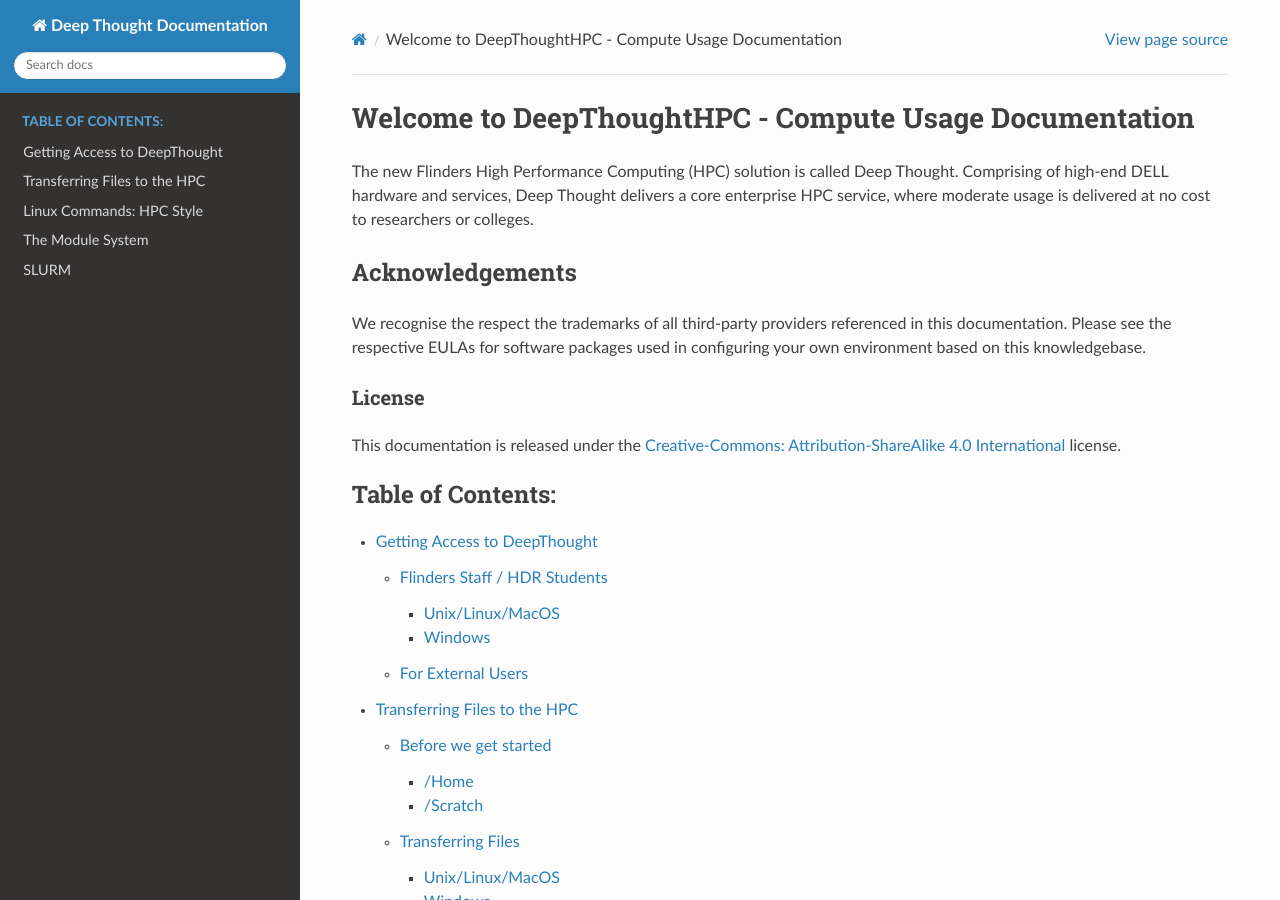
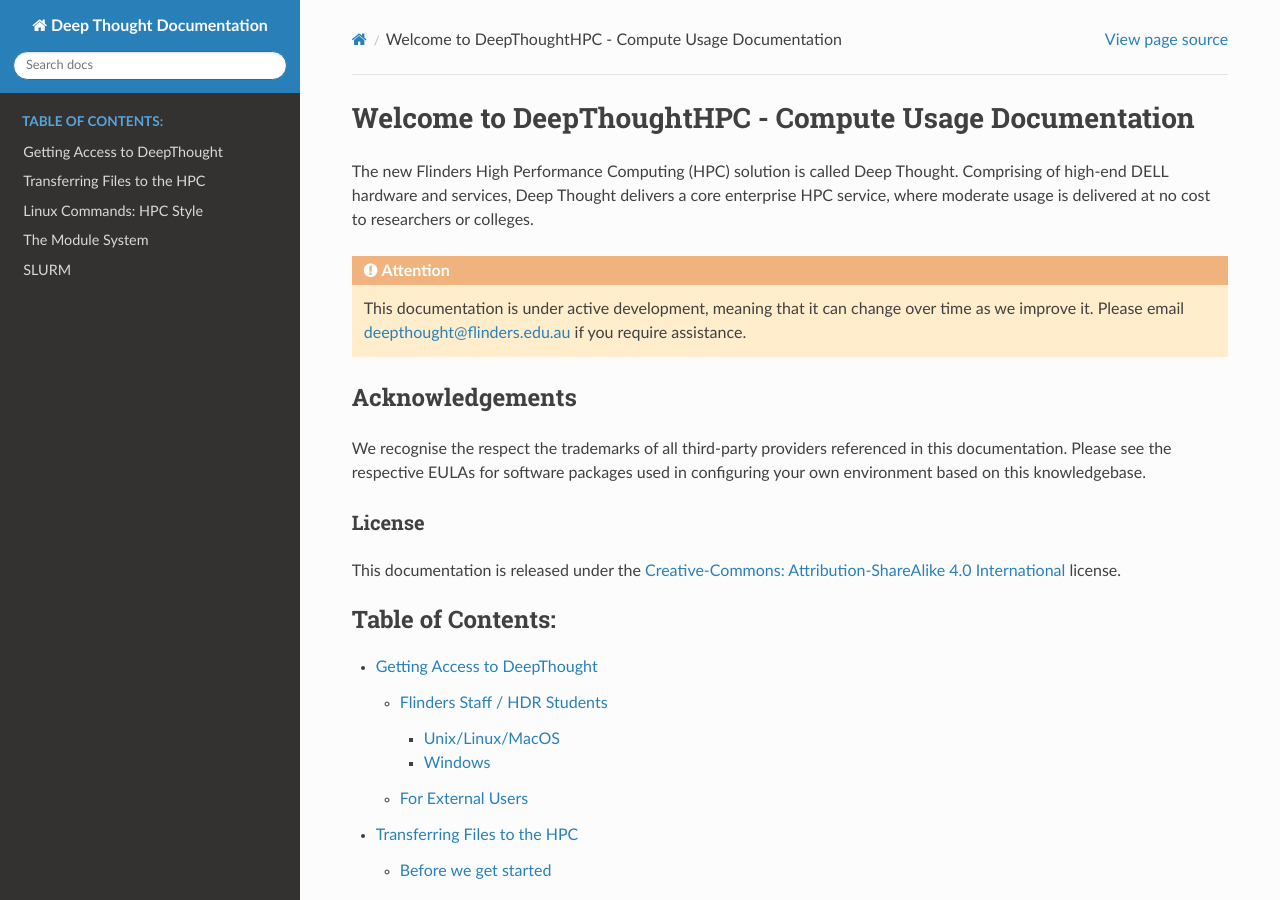
Before and after one commit to flindersuni/DeepThoughtHPC-docs, a Sphinx documentation site: the page built from docs/source/index.rst, in a window 1280 px wide and 900 px high. Built offline with Sphinx 7.4.7 and the Read the Docs theme 2.0.0, drawn with Linux system fonts in a browser that asks for light colours.

Commit message:
Update index.rst
Adding Attention Banner to Docs

```diff
--- a/docs/source/index.rst
+++ b/docs/source/index.rst
@@ -7,6 +7,11 @@
 =======================================================
 
 The new Flinders High Performance Computing (HPC) solution is called Deep Thought.  Comprising of high-end DELL hardware and services, Deep Thought delivers a core enterprise HPC service, where moderate usage is delivered at no cost to researchers or colleges.
+
+.. attention::
+    This documentation is under active development, meaning that it can
+    change over time as we improve it. Please email deepthought@flinders.edu.au if
+    you require assistance.
 
 Acknowledgements
 ----------------
```
